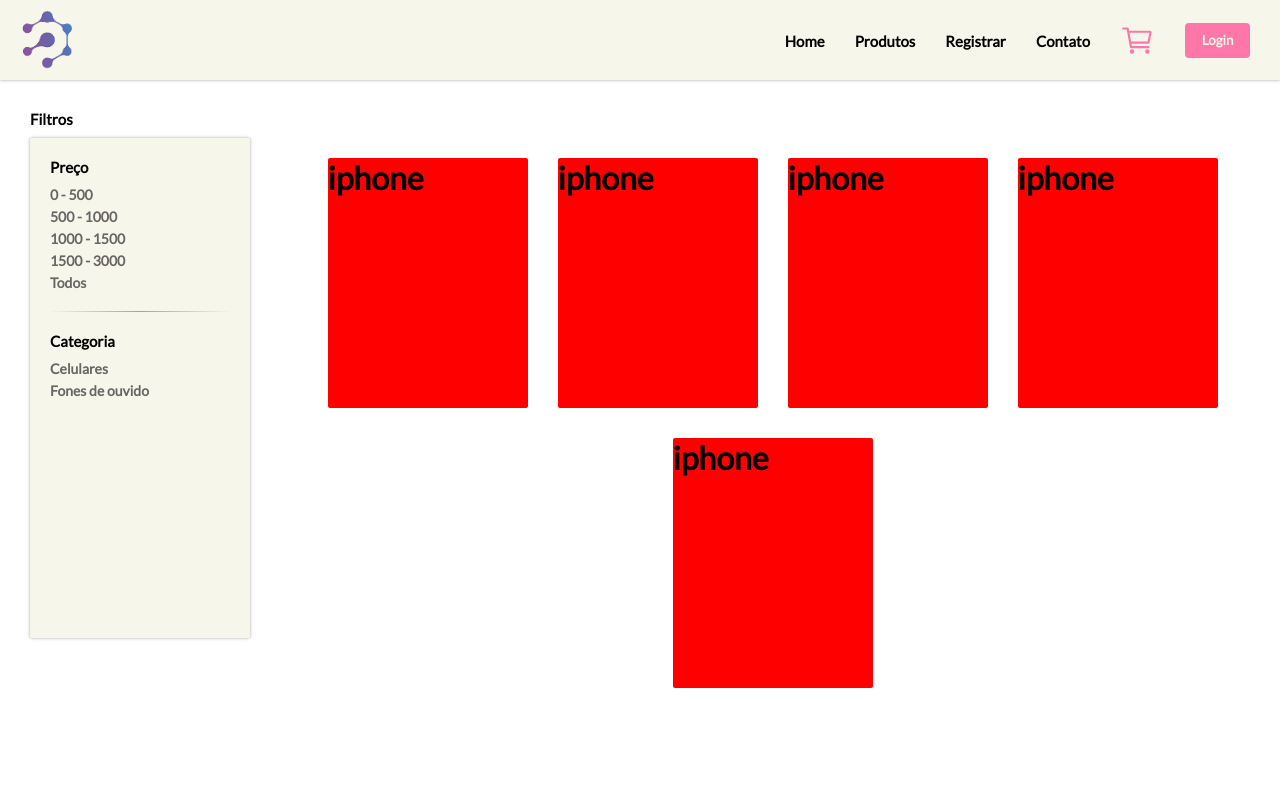
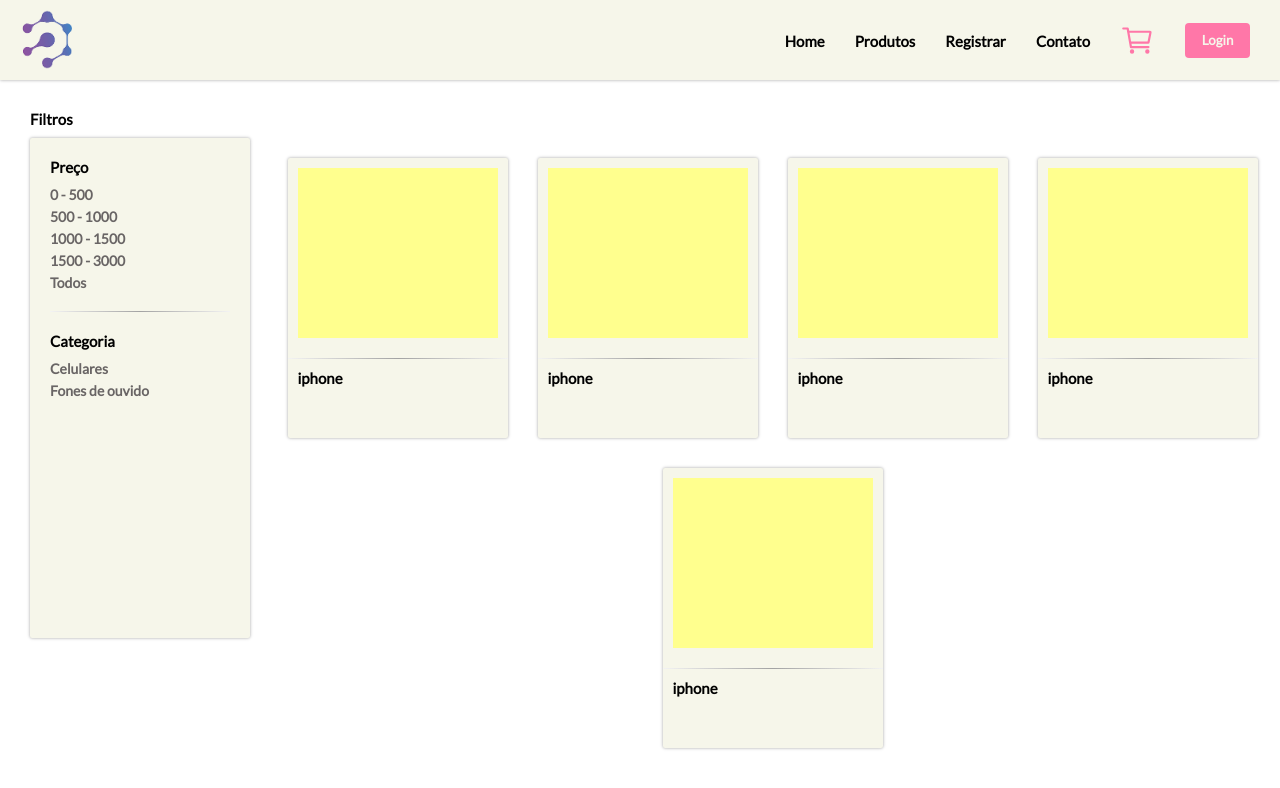
Before and after one commit to icadorin/ecommerce, a React (Create React App) app in the folder client/: page /shop in a window 1280 px wide. Shown: the top 788 px of the page. Built offline with nearby package versions, Linux system fonts and the light colour scheme.

Commit message:
shop screen part4 proxy

```diff
--- a/client/package.json
+++ b/client/package.json
@@ -1,12 +1,14 @@
 {
   "name": "client",
   "version": "0.1.0",
+  "proxy": "http://localhost:5000",
   "private": true,
   "dependencies": {
     "@icon/ionicons": "^5.4.0-alpha.0",
     "@testing-library/jest-dom": "^5.16.5",
     "@testing-library/react": "^13.4.0",
     "@testing-library/user-event": "^13.5.0",
+    "axios": "^1.1.3",
     "bootstrap": "^5.2.2",
     "ionicons": "^6.0.3",
     "nodemon": "^2.0.20",
--- a/client/src/assets/style.css
+++ b/client/src/assets/style.css
@@ -142,11 +142,29 @@
 
 .li-products {
   border-radius: 2px;
-  background-color: red;
   margin-top: 30px;
   margin-left: 30px;
-  height: 250px;
-  width: 200px;
+  height: 280px;
+  width: 220px;
+  background-color: #F6F6EA;
+  box-shadow: 0 0 0.2em #a3a3a3;
+  transition-duration: 600ms;
+}
+
+.li-products:hover {
+  box-shadow: 0 0 1em #fd7e7e;
+  transition-duration: 600ms;
+}
+
+.div-img-prod {
+  height: 170px;
+  margin: 10px;
+  background-color: #ffff8e;
+}
+
+.prod-desc {
+  font-size: 15px;
+  margin: 10px;
 }
 
 .select {
--- a/client/src/screens/Shop.jsx
+++ b/client/src/screens/Shop.jsx
@@ -1,5 +1,18 @@
-import React, { useState } from 'react';
+import React, { useEffect, useState } from 'react';
 import Container from '../components/container/container.component';
+import axios from 'axios';
+
+const ShopSelection = () => {
+  const [products, setProducts] = useState([]);
+
+  useEffect(() => {
+    const fetchproducts = async () => {
+      const { data } = await axios.get('/api/product/list');
+      setProducts(data);
+    };
+    fetchproducts();
+  }, []);
+}
 
 let Price = [
   { name: '0 - 500' },
@@ -84,7 +97,11 @@
             {
               Products.map((products) => (
                 <li className='li-products'>
-                  <h1 href={products.name}>{products.name}</h1>
+                  <div>
+                    <div className='div-img-prod'></div>
+                    <hr className='skyline'></hr>
+                    <h1 className='prod-desc' href={products.name}>{products.name}</h1>
+                  </div>
                 </li>
               ))
             }
```
Also changed, not shown: 2 other files (tests, documents, lock files or other folders).
